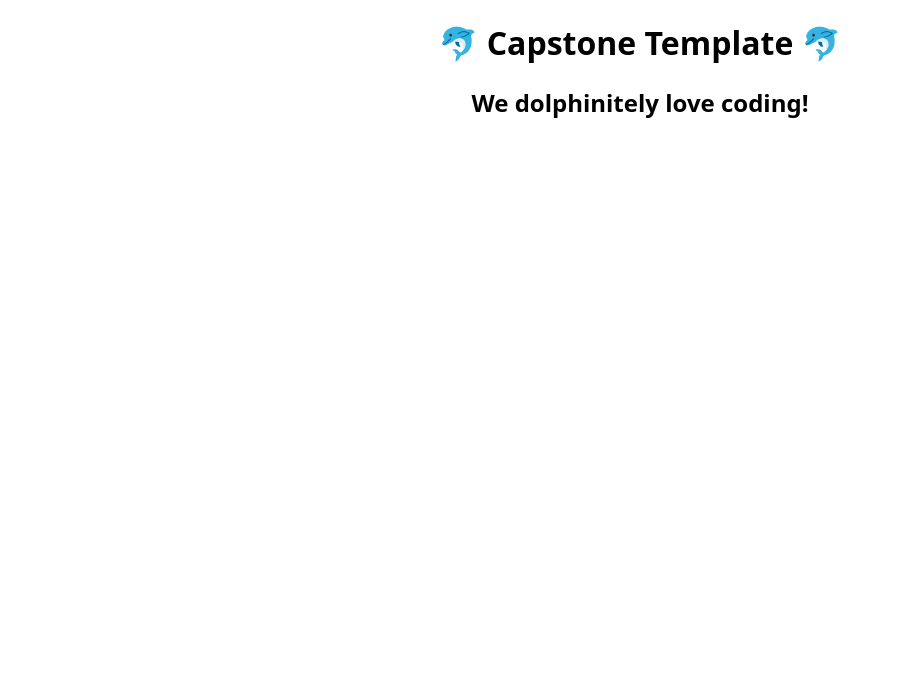
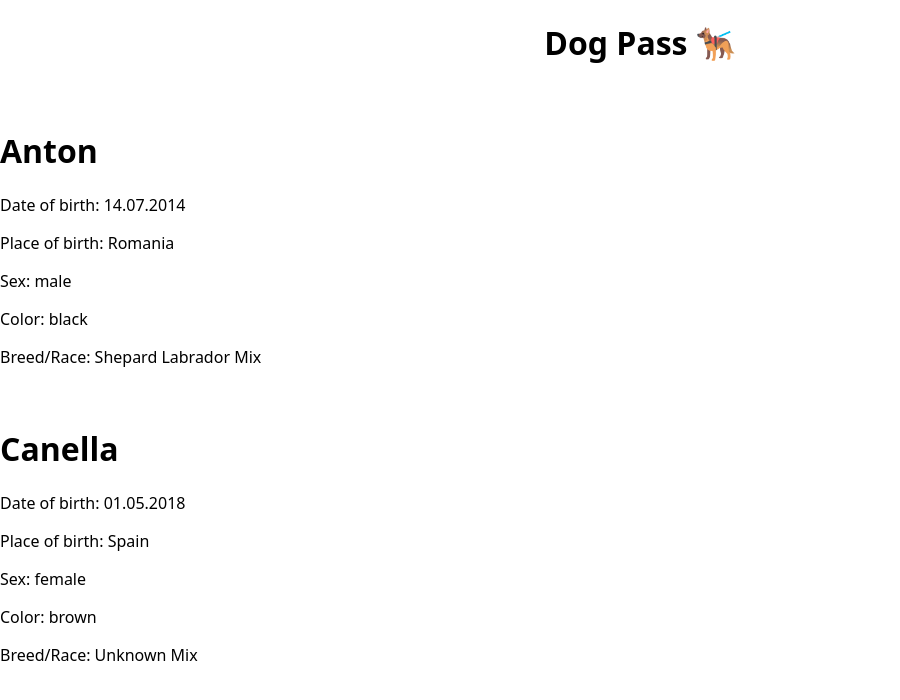
Before and after one commit to RonnySteady/dogpass, a Next.js app: page / in a window 1280 px wide. Shown: the top 700 px of the page, without its empty margins (0-900 px from the left). Built offline with nearby package versions, Linux system fonts and the light colour scheme.

Commit message:
user story 1: created components doglist and dogcards with mock data

```diff
--- /dev/null
+++ b/components/DogCard/index.js
@@ -0,0 +1,23 @@
+import React from "react";
+
+const DogCard = () => {
+  return (
+    <div>
+      <h1>Anton</h1>
+      <p>Date of birth: 14.07.2014</p>
+      <p>Place of birth: Romania</p>
+      <p>Sex: male</p>
+      <p>Color: black</p>
+      <p>Breed/Race: Shepard Labrador Mix</p>
+      <br></br>
+      <h1>Canella</h1>
+      <p>Date of birth: 01.05.2018</p>
+      <p>Place of birth: Spain</p>
+      <p>Sex: female</p>
+      <p>Color: brown</p>
+      <p>Breed/Race: Unknown Mix</p>
+    </div>
+  );
+};
+
+export default DogCard;
--- /dev/null
+++ b/components/DogList/index.js
@@ -0,0 +1,12 @@
+import React from "react";
+import DogCard from "/components/DogCard";
+
+const DogList = () => {
+  return (
+    <div>
+      <DogCard />
+    </div>
+  );
+};
+
+export default DogList;
--- a/pages/index.js
+++ b/pages/index.js
@@ -1,11 +1,14 @@
 import Heading from "../components/Heading";
 import SubHeading from "../components/SubHeading";
+import DogList from "../components/DogList";
 
 export default function Home() {
   return (
     <main>
-      <Heading>🐬 Capstone Template 🐬</Heading>
-      <SubHeading>We dolphinitely love coding!</SubHeading>
+      <Heading>Dog Pass 🐕‍🦺</Heading>
+      <SubHeading></SubHeading>
+      <br></br>
+      <DogList />
     </main>
   );
 }
```
Also changed, not shown: 1 other file (tests, documents, lock files or other folders).
